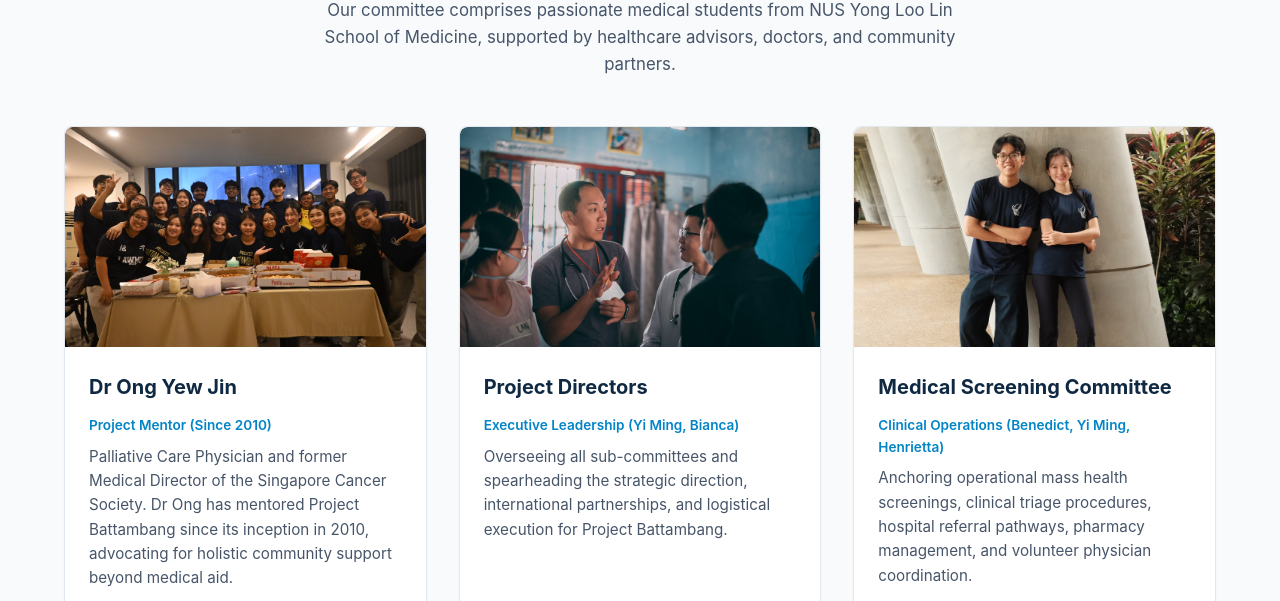
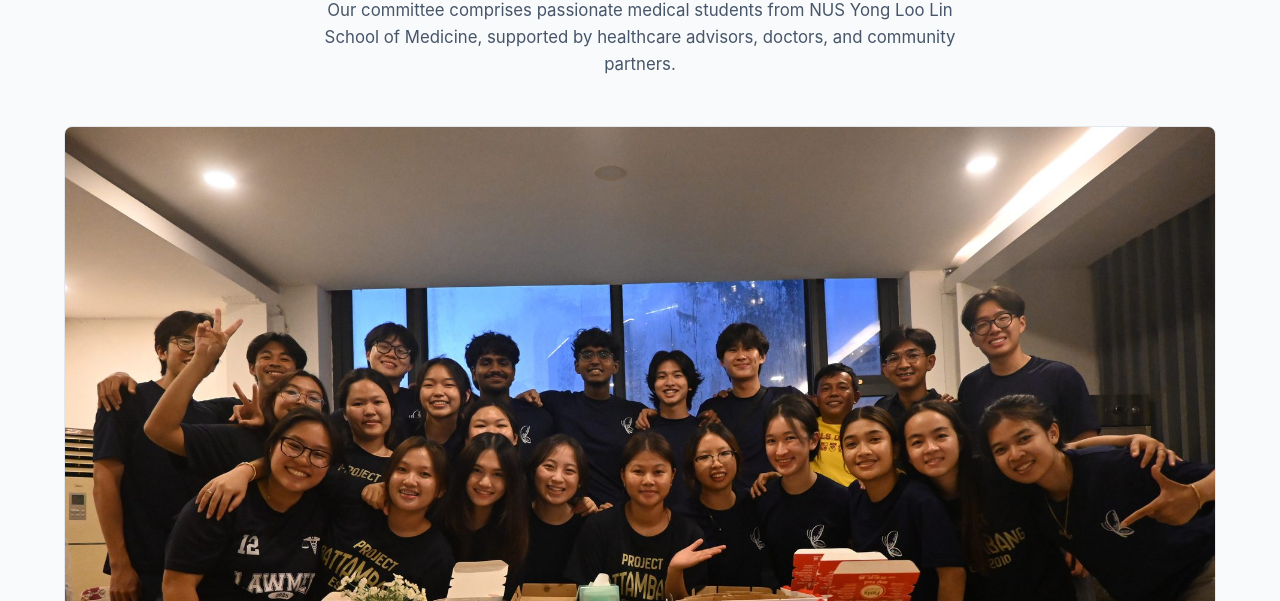
Before and after one commit to TanYiXun/project-battambang-website, a plain HTML site: page meet-the-team.html in a window 1280 px wide. Shown: the part 199-800 px from the top of the page. Drawn offline with Linux system fonts and the light colour scheme.

Commit message:
Restore team hero banner, fix card images sequence with Dr. Ong as card 1, and convert team fields to Pages CMS object section groupings

```diff
--- a/content/team.json
+++ b/content/team.json
@@ -1,32 +1,47 @@
 {
   "page_title": "Meet the Team",
   "intro_text": "Our committee comprises passionate medical students from NUS Yong Loo Lin School of Medicine, supported by healthcare advisors, doctors, and community partners.",
-  "member1_name": "Dr Ong Yew Jin",
-  "member1_role": "Project Mentor (Since 2010)",
-  "member1_bio": "Palliative Care Physician and former Medical Director of the Singapore Cancer Society. Dr Ong has mentored Project Battambang since its inception in 2010, advocating for holistic community support beyond medical aid.",
-  "member1_image": "images/fd6b4f_cbbb014d5e194215995eb20575abc765~mv2.jpg",
-  "member2_name": "Project Directors",
-  "member2_role": "Executive Leadership (Yi Ming, Bianca)",
-  "member2_bio": "Overseeing all sub-committees and spearheading the strategic direction, international partnerships, and logistical execution for Project Battambang.",
-  "member2_image": "images/fd6b4f_5903f2f5bf0445c3b814453181dcf698~mv2.jpg",
-  "member3_name": "Medical Screening Committee",
-  "member3_role": "Clinical Operations (Benedict, Yi Ming, Henrietta)",
-  "member3_bio": "Anchoring operational mass health screenings, clinical triage procedures, hospital referral pathways, pharmacy management, and volunteer physician coordination.",
-  "member3_image": "images/fd6b4f_51b6f9e2026f4252a4488715cd114e59~mv2.jpg",
-  "member4_name": "Education Committee",
-  "member4_role": "Community Health Education (Shannen, Nicholas, Sid)",
-  "member4_bio": "Delivering sustainable, year-round aid through health education modules, school hygiene projects, and the Light-A-Dream Scholarship.",
-  "member4_image": "images/fd6b4f_870ded152cbd4e9c955d1bf0ce8c5090~mv2.jpg",
-  "member5_name": "Development Committee",
-  "member5_role": "Sustainability & Research (Kevin, Damian, Yun Hui)",
-  "member5_bio": "Planning long-term project sustainability, evaluating existing initiatives, and conducting on-ground surveys on villager health-seeking behaviors.",
-  "member5_image": "images/fd6b4f_74951fccec43452aabb6f0b53296110c~mv2.jpg",
-  "member6_name": "Logistics Committee",
-  "member6_role": "Operations & Pharmacy (Ritesh, David)",
-  "member6_bio": "Managing facility bookings, transport logistics, inventory control, medication supply chains, and mobile pharmacy operations.",
-  "member6_image": "images/fd6b4f_7fbbeedc33824a56a084fdd358712ca7~mv2.jpg",
-  "member7_name": "Sponsorship & Finance Committee",
-  "member7_role": "Sponsorship & Publicity (Chinh, Bianca, Chloe)",
-  "member7_bio": "Maintaining sponsor relations, fundraising, safe-keeping project funds, budgeting transparency, and managing project publicity.",
-  "member7_image": "images/fd6b4f_3b0ba32b0a554b9ca942eb73b99be359~mv2.jpg"
+  "hero_image": "images/fd6b4f_cbbb014d5e194215995eb20575abc765~mv2.jpg",
+  "member1": {
+    "name": "Dr Ong Yew Jin",
+    "role": "Project Mentor (Since 2010)",
+    "bio": "Palliative Care Physician and former Medical Director of the Singapore Cancer Society. Dr Ong has mentored Project Battambang since its inception in 2010, advocating for holistic community support beyond medical aid.",
+    "image": "images/fd6b4f_5903f2f5bf0445c3b814453181dcf698~mv2.jpg"
+  },
+  "member2": {
+    "name": "Project Directors",
+    "role": "Executive Leadership (Yi Ming, Bianca)",
+    "bio": "Overseeing all sub-committees and spearheading the strategic direction, international partnerships, and logistical execution for Project Battambang.",
+    "image": "images/fd6b4f_51b6f9e2026f4252a4488715cd114e59~mv2.jpg"
+  },
+  "member3": {
+    "name": "Medical Screening Committee",
+    "role": "Clinical Operations (Benedict, Yi Ming, Henrietta)",
+    "bio": "Anchoring operational mass health screenings, clinical triage procedures, hospital referral pathways, pharmacy management, and volunteer physician coordination.",
+    "image": "images/fd6b4f_870ded152cbd4e9c955d1bf0ce8c5090~mv2.jpg"
+  },
+  "member4": {
+    "name": "Education Committee",
+    "role": "Community Health Education (Shannen, Nicholas, Sid)",
+    "bio": "Delivering sustainable, year-round aid through health education modules, school hygiene projects, and the Light-A-Dream Scholarship.",
+    "image": "images/fd6b4f_74951fccec43452aabb6f0b53296110c~mv2.jpg"
+  },
+  "member5": {
+    "name": "Development Committee",
+    "role": "Sustainability & Research (Kevin, Damian, Yun Hui)",
+    "bio": "Planning long-term project sustainability, evaluating existing initiatives, and conducting on-ground surveys on villager health-seeking behaviors.",
+    "image": "images/fd6b4f_7fbbeedc33824a56a084fdd358712ca7~mv2.jpg"
+  },
+  "member6": {
+    "name": "Logistics Committee",
+    "role": "Operations & Pharmacy (Ritesh, David)",
+    "bio": "Managing facility bookings, transport logistics, inventory control, medication supply chains, and mobile pharmacy operations.",
+    "image": "images/fd6b4f_3b0ba32b0a554b9ca942eb73b99be359~mv2.jpg"
+  },
+  "member7": {
+    "name": "Sponsorship & Finance Committee",
+    "role": "Sponsorship & Publicity (Chinh, Bianca, Chloe)",
+    "bio": "Maintaining sponsor relations, fundraising, safe-keeping project funds, budgeting transparency, and managing project publicity.",
+    "image": "images/fd6b4f_13fa10a043a94768b8c762e0e7788b37~mv2.jpg"
+  }
 }
--- a/js/cms-loader.js
+++ b/js/cms-loader.js
@@ -126,16 +126,34 @@ document.addEventListener('DOMContentLoaded', function () {
         if (data.page_title) document.querySelector('.page-title').textContent = data.page_title;
         if (data.intro_text) document.querySelector('.page-intro').textContent = data.intro_text;
 
+        const heroImg = document.getElementById('team-hero-img');
+        if (heroImg && data.hero_image) {
+          heroImg.src = data.hero_image;
+        }
+
+        const getMember = (key) => {
+          const val = data[key];
+          if (val && typeof val === 'object') {
+            return { name: val.name, role: val.role, bio: val.bio, image: val.image };
+          }
+          return {
+            name: data[`${key}_name`],
+            role: data[`${key}_role`],
+            bio: data[`${key}_bio`],
+            image: data[`${key}_image`]
+          };
+        };
+
         const grid = document.querySelector('.team-grid');
         if (grid) {
           const members = [
-            { name: data.member1_name, role: data.member1_role, bio: data.member1_bio, image: data.member1_image },
-            { name: data.member2_name, role: data.member2_role, bio: data.member2_bio, image: data.member2_image },
-            { name: data.member3_name, role: data.member3_role, bio: data.member3_bio, image: data.member3_image },
-            { name: data.member4_name, role: data.member4_role, bio: data.member4_bio, image: data.member4_image },
-            { name: data.member5_name, role: data.member5_role, bio: data.member5_bio, image: data.member5_image },
-            { name: data.member6_name, role: data.member6_role, bio: data.member6_bio, image: data.member6_image },
-            { name: data.member7_name, role: data.member7_role, bio: data.member7_bio, image: data.member7_image }
+            getMember('member1'),
+            getMember('member2'),
+            getMember('member3'),
+            getMember('member4'),
+            getMember('member5'),
+            getMember('member6'),
+            getMember('member7')
           ].filter(m => m && m.name);
 
           if (members.length > 0) {
--- a/meet-the-team.html
+++ b/meet-the-team.html
@@ -46,6 +46,10 @@
         </p>
       </div>
 
+      <div class="team-hero-wrapper" style="margin-bottom: 2rem; border-radius: 8px; overflow: hidden; border: 1px solid var(--color-border);">
+        <img src="images/fd6b4f_cbbb014d5e194215995eb20575abc765~mv2.jpg" id="team-hero-img" alt="Project Battambang Committee" style="width: 100%; height: auto; display: block;" />
+      </div>
+
       <div class="cards-grid team-grid">
         <!-- Rendered via cms-loader.js -->
       </div>
```
Also changed, not shown: .pages.yml.
